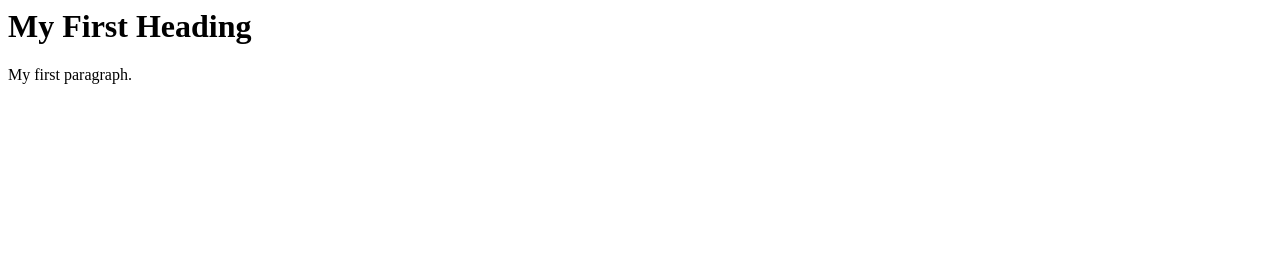
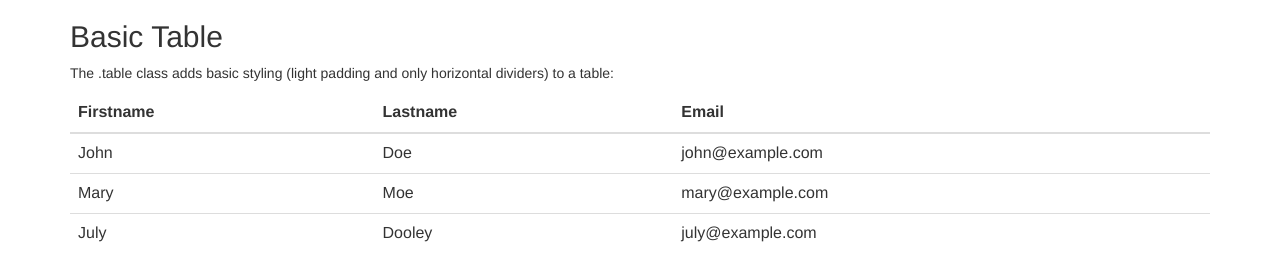
Before and after one commit to kadasisiva/AzureWebApp, a plain HTML site: page index.html in a window 1280 px wide. Drawn offline with nearby package versions, Linux system fonts and the light colour scheme.

Commit message:
Update index.html

```diff
--- a/index.html
+++ b/index.html
@@ -1,9 +1,44 @@
-<html>
+<html >
+<head>
+  <title>Bootstrap Example</title>
+  <meta charset="utf-8">
+  <meta name="viewport" content="width=device-width, initial-scale=1">
+  <link rel="stylesheet" href="https://maxcdn.bootstrapcdn.com/bootstrap/3.3.7/css/bootstrap.min.css">
+  <script src="https://ajax.googleapis.com/ajax/libs/jquery/3.3.1/jquery.min.js"></script>
+  <script src="https://maxcdn.bootstrapcdn.com/bootstrap/3.3.7/js/bootstrap.min.js"></script>
+</head>
 <body>
 
-<h1>My First Heading</h1>
-
-<p>My first paragraph.</p>
+<div class="container">
+  <h2>Basic Table</h2>
+  <p>The .table class adds basic styling (light padding and only horizontal dividers) to a table:</p>
+  <table class="table">
+    <thead>
+      <tr>
+        <th>Firstname</th>
+        <th>Lastname</th>
+        <th>Email</th>
+      </tr>
+    </thead>
+    <tbody>
+      <tr>
+        <td>John</td>
+        <td>Doe</td>
+        <td>john@example.com</td>
+      </tr>
+      <tr>
+        <td>Mary</td>
+        <td>Moe</td>
+        <td>mary@example.com</td>
+      </tr>
+      <tr>
+        <td>July</td>
+        <td>Dooley</td>
+        <td>july@example.com</td>
+      </tr>
+    </tbody>
+  </table>
+</div>
 
 </body>
 </html>
```
